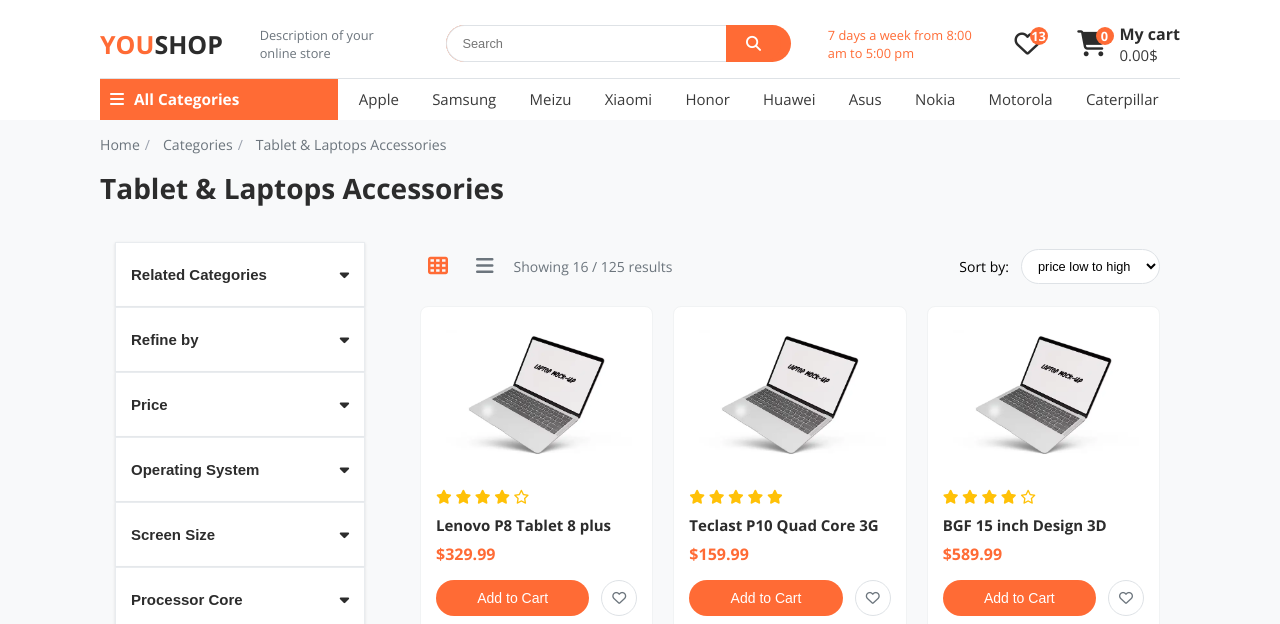
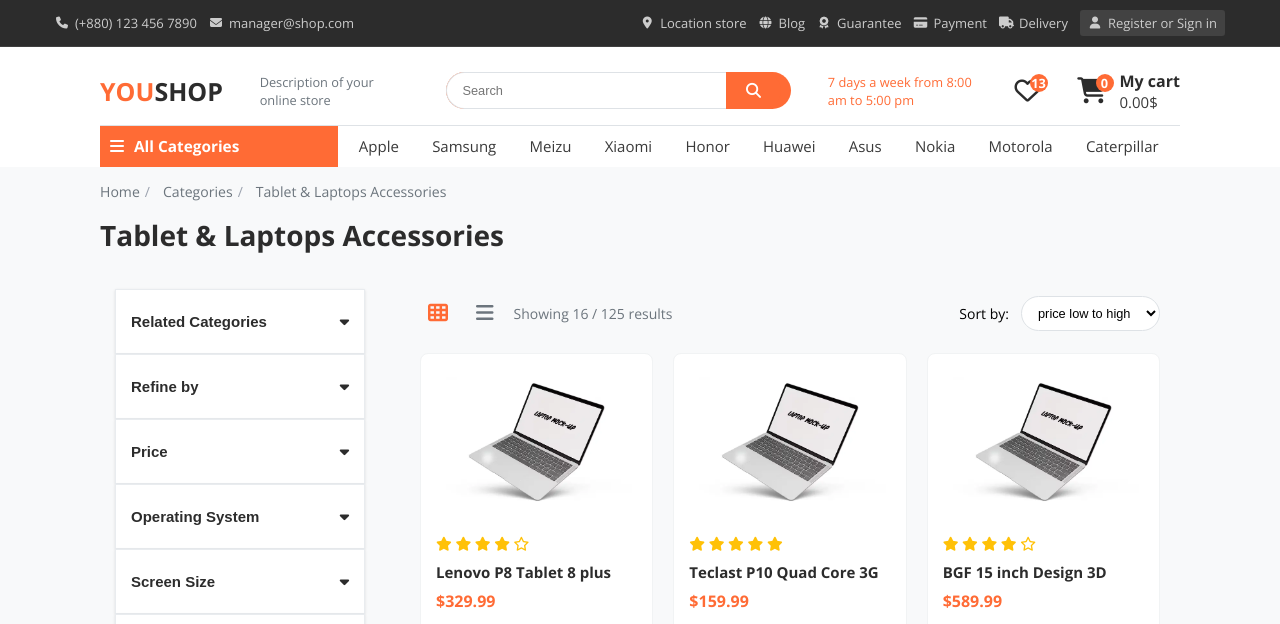
Before and after one commit to m7md-Y-3mra/GSG_REACT_PRO, a plain HTML site: page index.html in a window 1280 px wide. Shown: the top 624 px of the page. Drawn offline with nearby package versions, Linux system fonts and the light colour scheme.

Commit message:
feat: Add responsive top navigation bar

```diff
--- a/index.html
+++ b/index.html
@@ -12,6 +12,54 @@
     <title>YouShop</title>
   </head>
   <body>
+    <!--=====================================
+    ================ Top Nav ================
+    ======================================-->
+    <div class="top-nav">
+      <div class="container">
+        <div class="top-nav__left">
+          <div class="top-nav__item">
+            <i class="fa-solid fa-phone"></i>
+            <span>(+880) 123 456 7890</span>
+          </div>
+          <div class="top-nav__item">
+            <i class="fa-solid fa-envelope"></i>
+            <span>manager@shop.com</span>
+          </div>
+        </div>
+
+        <div class="top-nav__right">
+          <div class="top-nav__item">
+            <i class="fa-solid fa-map-marker-alt"></i>
+            <span>Location store</span>
+          </div>
+          <div class="top-nav__item">
+            <i class="fa-solid fa-globe"></i>
+            <span>Blog</span>
+          </div>
+          <div class="top-nav__item">
+            <i class="fa-solid fa-award"></i>
+            <span>Guarantee</span>
+          </div>
+          <div class="top-nav__item">
+            <i class="fa-solid fa-credit-card"></i>
+            <span>Payment</span>
+          </div>
+          <div class="top-nav__item">
+            <i class="fa-solid fa-truck"></i>
+            <span>Delivery</span>
+          </div>
+          <div class="top-nav__item">
+            <i class="fa-solid fa-user"></i>
+            <span>Register or Sign in</span>
+          </div>
+        </div>
+      </div>
+    </div>
+    <!--=====================================
+    ================ End Top Nav ============
+    ======================================-->
+
     <!--=====================================
     ================ Header =================
     ======================================-->
--- a/style.css
+++ b/style.css
@@ -107,6 +107,142 @@
   .container {
     max-width: 1140px;
   }
+}
+
+/* Top Navigation Bar */
+.top-nav {
+  background-color: #2c2c2c;
+  color: #ffffff;
+  font-size: 12px;
+  padding: 8px 0;
+  border-bottom: 1px solid #404040;
+}
+
+@media (min-width: 768px) {
+  .top-nav {
+    font-size: 13px;
+    padding: 10px 0;
+  }
+}
+
+.top-nav .container {
+  max-width: 1200px;
+  margin: 0 auto;
+  padding: 0 15px;
+  display: flex;
+  gap: 8px;
+  justify-content: center;
+}
+
+@media (min-width: 992px) {
+  .top-nav .container {
+    justify-content: space-between;
+  }
+}
+
+.top-nav__left,
+.top-nav__right {
+  display: flex;
+  align-items: center;
+  justify-content: center;
+  flex-wrap: wrap;
+  gap: 12px;
+}
+
+@media (min-width: 768px) {
+  .top-nav__left {
+    display: none;
+  }
+}
+
+@media (min-width: 992px) {
+  .top-nav__left {
+    display: flex;
+  }
+}
+
+.top-nav__item {
+  display: flex;
+  align-items: center;
+  gap: 4px;
+  color: #cccccc;
+  text-decoration: none;
+  transition: color 0.2s ease;
+  font-weight: 400;
+  white-space: nowrap;
+  cursor: pointer;
+  position: relative;
+}
+
+@media (min-width: 992px) {
+  .top-nav__item {
+    gap: 6px;
+  }
+}
+
+@media (min-width: 768px) {
+  .top-nav__item {
+    display: flex !important;
+  }
+}
+
+.top-nav__item:hover {
+  color: #ffffff;
+}
+
+.top-nav__item::after {
+  content: "";
+  position: absolute;
+  bottom: -2px;
+  left: 0;
+  width: 0;
+  height: 1px;
+  background-color: #ffffff;
+  transition: width 0.2s ease;
+}
+
+.top-nav__item:hover::after {
+  width: 100%;
+}
+
+.top-nav__item i {
+  font-size: 11px;
+  width: 12px;
+  text-align: center;
+}
+
+@media (min-width: 768px) {
+  .top-nav__item i {
+    font-size: 12px;
+    width: 14px;
+  }
+}
+
+.top-nav__item span {
+  font-size: 11px;
+  display: none;
+}
+
+@media (min-width: 768px) {
+  .top-nav__item span {
+    font-size: 13px;
+    display: block;
+  }
+}
+
+.top-nav__right .top-nav__item:last-child {
+  background-color: rgba(255, 255, 255, 0.1);
+  padding: 4px 8px;
+  border-radius: 3px;
+  transition: background-color 0.2s ease;
+}
+
+.top-nav__right .top-nav__item:last-child:hover {
+  background-color: rgba(255, 255, 255, 0.2);
+}
+
+.top-nav__right .top-nav__item:last-child::after {
+  display: none;
 }
 
 /* ============ HEADER ============*/
@@ -1033,7 +1169,6 @@
   margin-bottom: clamp(12px, 1.8vw, 15px);
   flex-direction: column;
   gap: 5px;
-  overflow: hidden;
 }
 
 @media (min-width: 992px) {
```
